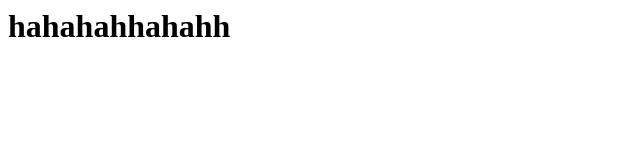
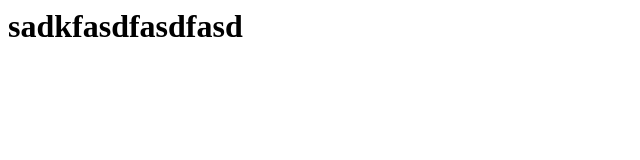
Before and after one commit to wuyongli23/wwu, a plain HTML site: page index.html in a window 1280 px wide. Shown: the whole page, without its empty margins (0-640 px from the left). Drawn offline with Linux system fonts and the light colour scheme.

Commit message:
Signed-off-by: liyachun11 <895953837@qq.com>

```diff
--- a/index.html
+++ b/index.html
@@ -1,5 +1,5 @@
 <html>
 <body>
-<h1>hahahahhahahh</h1>
+<h1>sadkfasdfasdfasd</h1>
 </body>
 </html>
```
